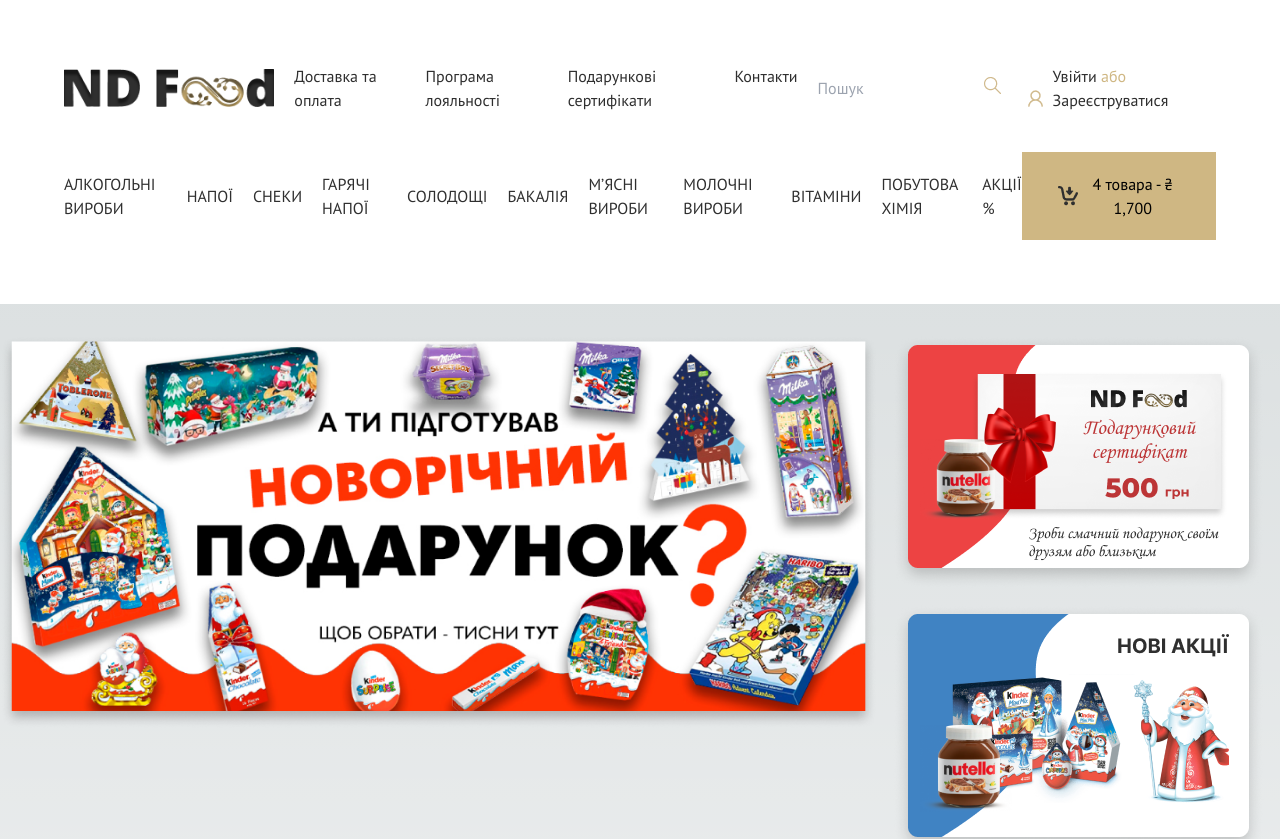
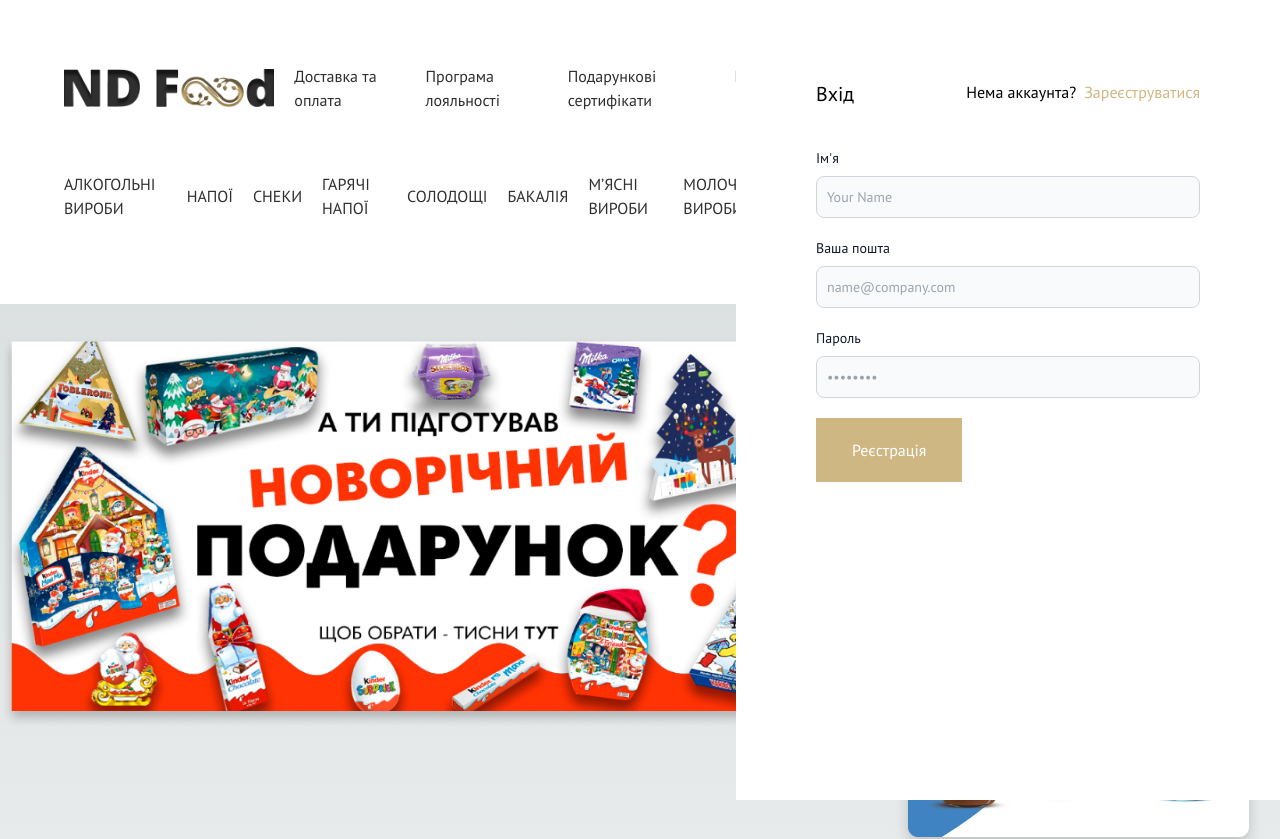
Before and after one commit to milkabaldi/ndfood, a Next.js app: page / in a window 1280 px wide. Shown: the top 839 px of the page. Built offline with nearby package versions, Linux system fonts and the light colour scheme; no server answers.

Commit message:
UseEffect

```diff
--- a/src/components/SingIn.jsx
+++ b/src/components/SingIn.jsx
@@ -8,7 +8,7 @@
 
 export default function SingIn() {
   return (
-    <section className='p-20 fixed top-0 right-0 bg-secondary h-full hidden'>
+    <section className='p-20 fixed top-0 right-0 bg-secondary h-full'>
       <div className='flex justify-between mb-10'>
         <span className='text-xl'>Вхід</span>
         <span className='flex gap-2'>Нема аккаунта?<Link href='#' className='text-dimLate hover:text-dimMoca transition-colors ease-in-out duration-300' >Зареєструватися</Link></span>
@@ -21,7 +21,7 @@
             <label for="password" class="block mb-2 text-sm font-medium text-gray-900 dark:text-white">Пароль</label>
             <input type="password" name="password" id="password" placeholder="••••••••" class="mb-5 bg-gray-50 border border-gray-300 text-gray-900 sm:text-sm rounded-lg focus:ring-primary-600 focus:border-primary-600 block w-full p-2.5 dark:bg-gray-700 dark:border-gray-600 dark:placeholder-gray-400 dark:text-white dark:focus:ring-blue-500 dark:focus:border-blue-500" required="" />
             <div>
-            <button type="submit" class="bg-dimLate hover:bg-dimMoca transition-colors ease-in-out duration-300 py-5 px-9 text-secondary text-center">test one Реєстрація</button>
+            <button type="submit" class="bg-dimLate hover:bg-dimMoca transition-colors ease-in-out duration-300 py-5 px-9 text-secondary text-center">Реєстрація</button>
             </div>
         </form>
     </section>
```
